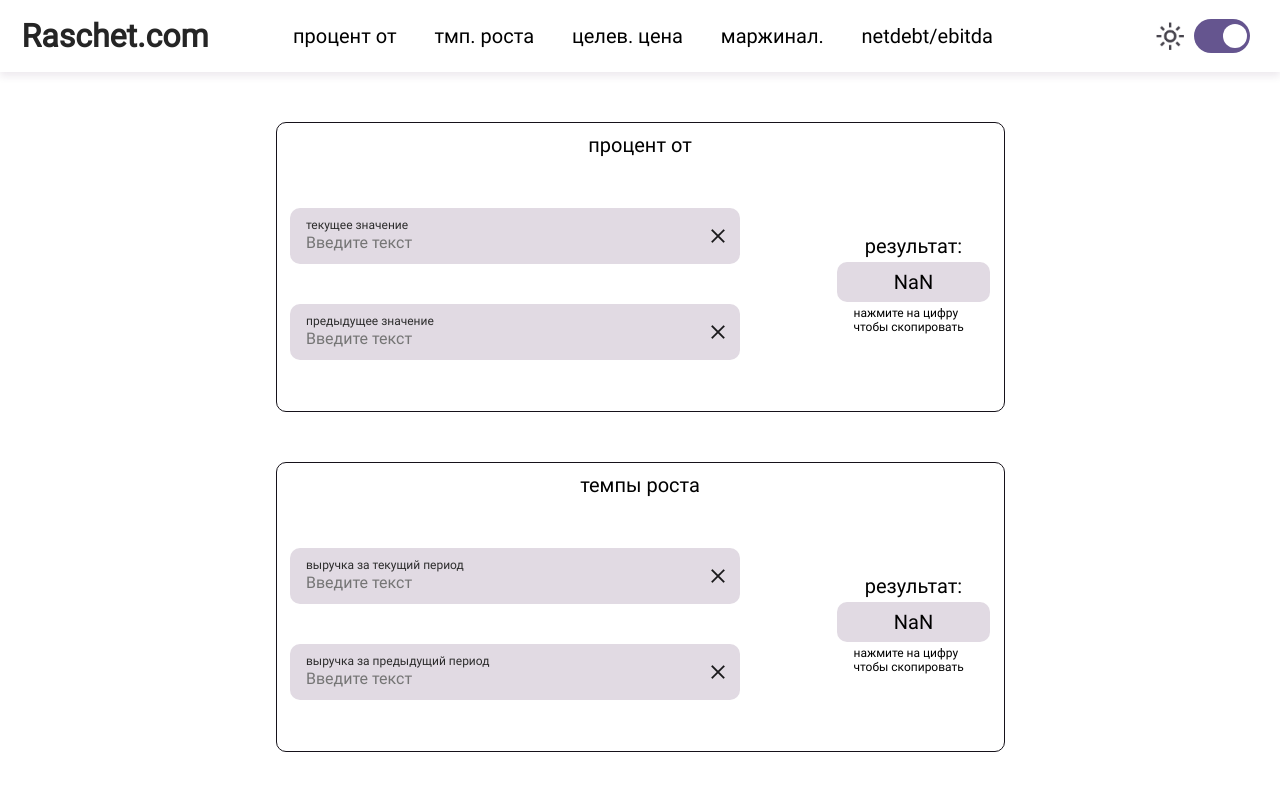
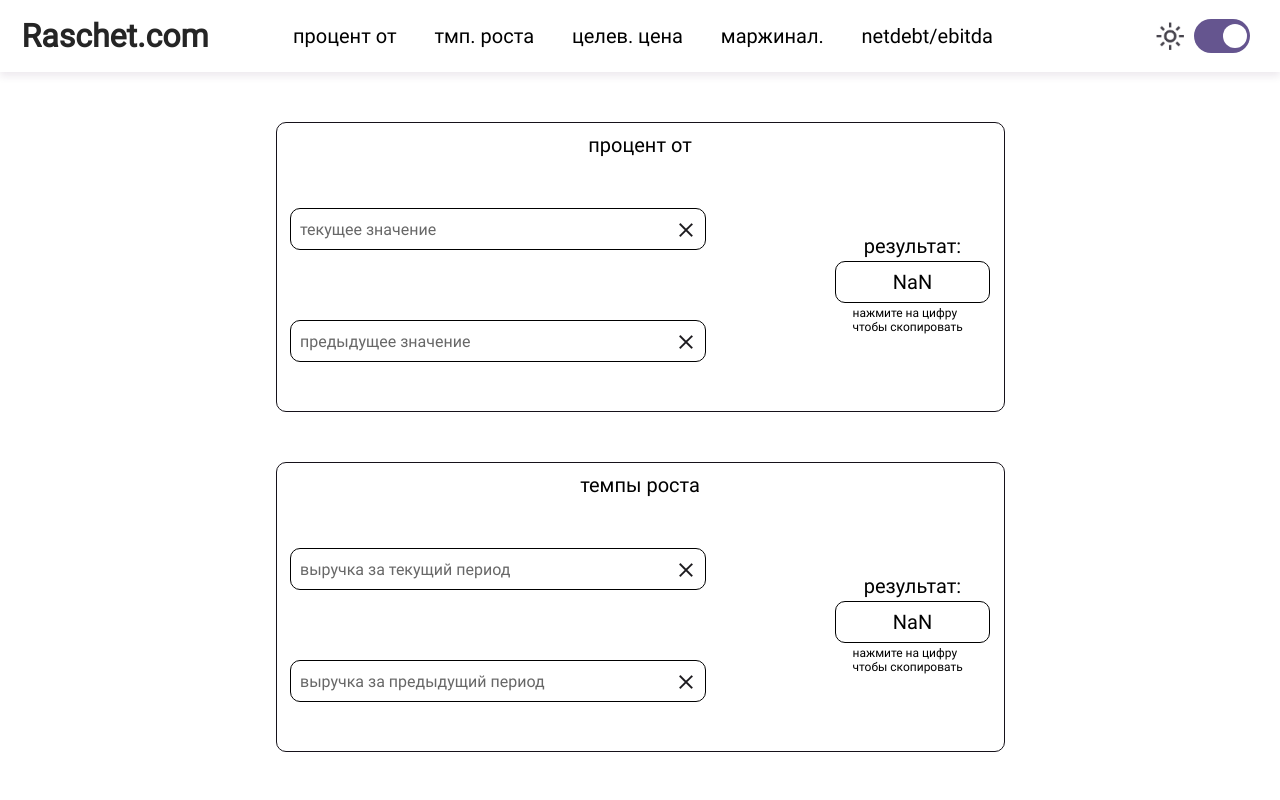
Before and after one commit to Jhn611/raschet, a Vue app: page / in a window 1280 px wide. Shown: the top 800 px of the page. Built offline with nearby package versions, Linux system fonts and the light colour scheme.

Commit message:
card redesign

```diff
--- a/src/App.vue
+++ b/src/App.vue
@@ -1,5 +1,5 @@
 <template>
-  <header v-if="start_width <= 525" :style="{'width':start_width+'px'}">
+  <header v-if="start_width <= 525" :style="{ width: start_width + 'px' }">
     <h1 class="logo">Raschet.com</h1>
     <nav>
       <a href="#first">процент от</a>
@@ -60,27 +60,27 @@
       <h2>{{ t.name }}</h2>
       <div class="card__main">
         <div class="card__main__inputs">
-          <div class="input_div">
-            <p class="input_text">{{ t.inp1text }}</p>
-            <input v-model="t.inp1" type="number" placeholder="Введите текст" />
+          <label class="input">
+            <input v-model="t.inp1" class="input__field" type="number" placeholder=" " />
+            <span class="input__label">{{  t.inp1text }}</span>
             <img
               @click="clear(t, 'inp1')"
-              class="input_img"
+              class="input__img"
               src="./imgs/close.png"
               alt=""
             />
-          </div>
+          </label>
 
-          <div class="input_div">
-            <p class="input_text">{{ t.inp2text }}</p>
-            <input v-model="t.inp2" type="number" placeholder="Введите текст" />
+          <label class="input">
+            <input v-model="t.inp2" class="input__field" type="number" placeholder=" " />
+            <span class="input__label">{{  t.inp2text }}</span>
             <img
               @click="clear(t, 'inp2')"
-              class="input_img"
+              class="input__img"
               src="./imgs/close.png"
               alt=""
             />
-          </div>
+          </label>
         </div>
         <div class="card__main__results">
           <p
--- a/src/main.css
+++ b/src/main.css
@@ -83,15 +83,6 @@ main {
 
 input {
   all: unset;
-  position: relative;
-  top: 2px;
-  left: 16px;
-  font-size: 16px;
-  font-family: Roboto;
-  font-weight: 500;
-  color: #252525;
-  margin: 0;
-  width: 391px;
 }
 
 .input_text {
@@ -210,7 +201,8 @@ input::-webkit-inner-spin-button {
   flex-direction: column;
   align-items: center;
   justify-content: center;
-  background-color: #E1DAE3;
+  background-color: transparent;
+  border: 1px solid #000000;
   border-radius: 10px;
   width: 153px;
   height: 40px;
@@ -239,6 +231,60 @@ input::-webkit-inner-spin-button {
 
 .copy_animate_on {
   animation: 3s visible_on;
+}
+
+.input {
+  position: relative;
+  width: 400px;
+  height: 40px;
+}
+.input__label {
+  position: absolute;
+  left: 10px;
+  top: 12px;
+  padding: 0;
+  margin: 0;
+  white-space: nowrap;
+  transform: translate(0, 0);
+  transform-origin: 0 0;
+  transition: transform 120ms ease-in;
+  font-size: 16px;
+  font-family: Roboto;
+  font-weight: 400;
+  color: #676767;
+  margin: 0;
+}
+.input__img {
+  position: relative;
+  width: 24px;
+  height: 24px;
+  top: -32px;
+  left: 384px;
+}
+.input__field {
+  position: relative;
+  top: 0;
+  left: 0;
+  display: block;
+  width: 100%;
+  border: 1px solid #000000;
+  padding: 0 0 0 14px;
+  color: #000000;
+  background: transparent;
+  border-radius: 10px;
+  width: 400px;
+  height: 40px;
+  font-size: 16px;
+  font-family: Roboto;
+  font-weight: 400;
+}
+.input__field:not(:-moz-placeholder-shown) + .input__label {
+  transform: translate(0.25rem, -145%) scale(0.8);
+  color: #000000;
+}
+.input__field:focus + .input__label, .input__field:not(:placeholder-shown) + .input__label {
+  transform: translate(0.25rem, -145%) scale(0.8);
+  color: #000000;
 }
 
 @keyframes visible_on {
--- a/src/main.sass
+++ b/src/main.sass
@@ -79,15 +79,15 @@ main
 
 input
     all: unset
-    position: relative
-    top: 2px
-    left: 16px
-    font-size: 16px
-    font-family: Roboto
-    font-weight: 500
-    color: #252525
-    margin: 0
-    width: 391px
+    //position: relative
+    //top: 2px
+    //left: 16px
+    //font-size: 16px
+    //font-family: Roboto
+    //font-weight: 500
+    //color: #252525
+    //margin: 0
+    //width: 391px
 .input_text
     position: relative
     top: 10px
@@ -185,7 +185,8 @@ input::-webkit-inner-spin-button
     flex-direction: column
     align-items: center
     justify-content: center
-    background-color: #E1DAE3
+    background-color: transparent
+    border: 1px solid #000000
     border-radius: 10px
     width: 153px
     height: 40px
@@ -210,6 +211,57 @@ input::-webkit-inner-spin-button
 
 .copy_animate_on
     animation: 3s visible_on
+
+.input
+    position: relative
+    width: 400px
+    height: 40px
+    &__label
+        position: absolute
+        left: 10px
+        top: 12px
+        padding: 0
+        margin: 0
+        //background-color: #ffffff
+        white-space: nowrap
+        transform: translate(0, 0)
+        transform-origin: 0 0
+        transition: transform 120ms ease-in
+        font-size: 16px
+        font-family: Roboto
+        font-weight: 400
+        color: #676767
+        margin: 0
+
+    &__img
+        position: relative
+        width: 24px
+        height: 24px
+        top: -32px
+        left: 384px
+
+    &__field
+        position: relative
+        top: 0
+        left: 0
+        display: block
+        width: 100%
+        border: 1px solid #000000
+        padding: 0 0 0 14px
+        color: #000000
+        background: transparent
+        border-radius: 10px
+        width: 400px
+        height: 40px
+        font-size: 16px
+        font-family: Roboto
+        font-weight: 400
+        &:focus,
+        &:not(:placeholder-shown)
+            & + .input__label
+                transform: translate(.25rem, -145%) scale(.8)
+                color: #000000
+
 
 @keyframes visible_on
     0%
```
Also changed, not shown: 5 other files (tests, documents, lock files or other folders).
